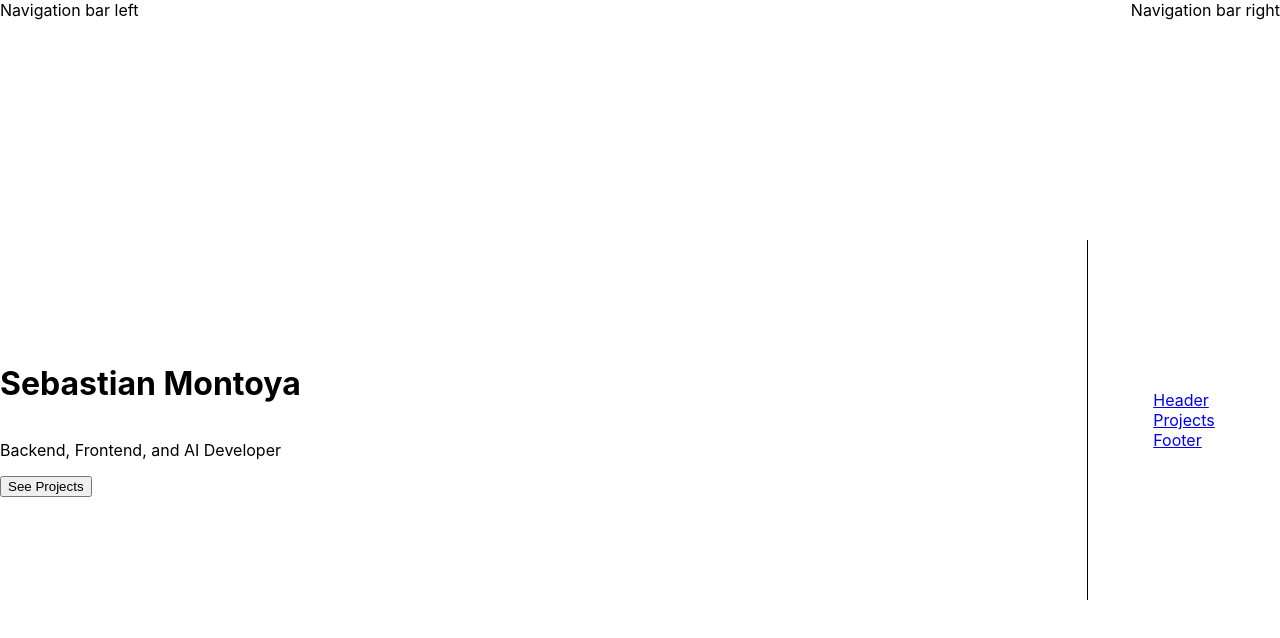
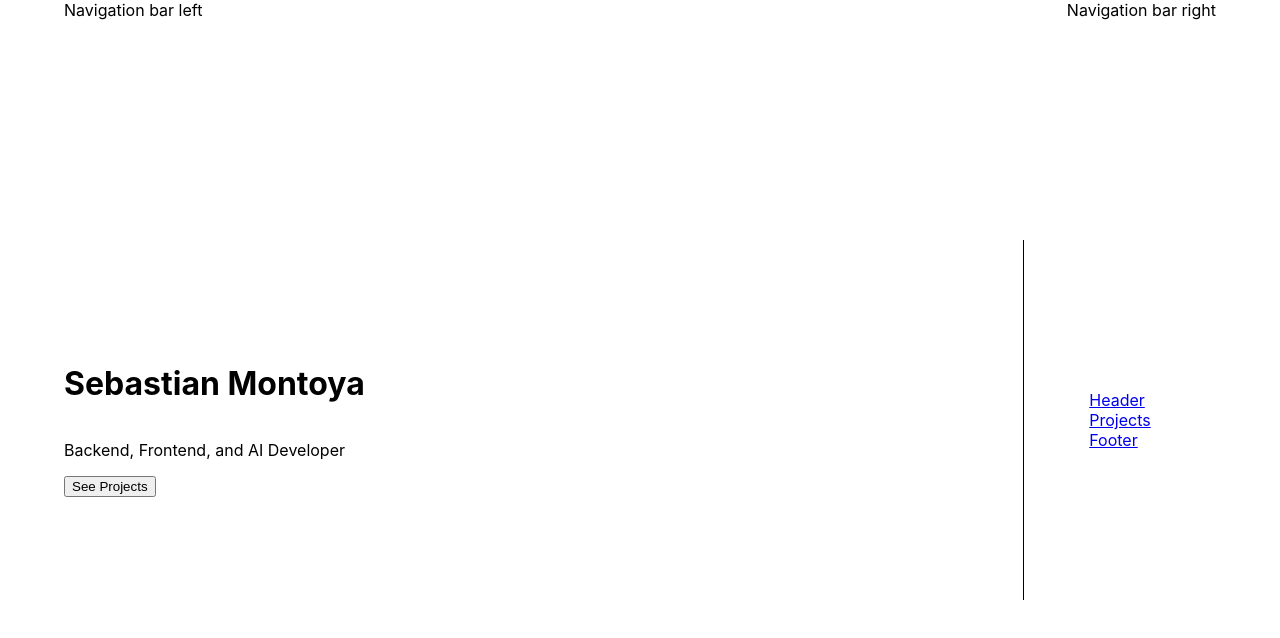
Before and after one commit to SebastianMontoya685/my-portfolio, a React (Create React App) app in the folder my-react-app/: page / in a window 1280 px wide. Shown: the top 638 px of the page. Built offline with nearby package versions, Linux system fonts and the light colour scheme.

Commit message:
added better spacing for the header and navigation bar sections

```diff
--- a/my-react-app/src/components/Home/Header.css
+++ b/my-react-app/src/components/Home/Header.css
@@ -32,6 +32,7 @@
     height: 50%;
     width: 15%;
     border-left: 1px solid black;
+    margin-right: 5vw;
 }
 
 .header-left {
@@ -41,6 +42,7 @@
     align-items: flex-start;
     text-align: left;
     width: 70%;
+    margin-left: 5vw;
 }
 
 .header-right {
--- a/my-react-app/src/components/navigation/NavigationBar.css
+++ b/my-react-app/src/components/navigation/NavigationBar.css
@@ -7,18 +7,10 @@
     height: 10%;
 }
 
-/* .navigation-bar-left {
-    display: flex;
-    flex-direction: row;
-    justify-content: flex-start;
-    align-items: center;
-    width: 50%;
+.navigation-bar-left {
+    margin-left: 5vw;
 }
 
 .navigation-bar-right {
-    display: flex;
-    flex-direction: row;
-    justify-content: flex-end;
-    align-items: center;
-    width: 50%;
-} */
+    margin-right: 5vw;
+}
```
